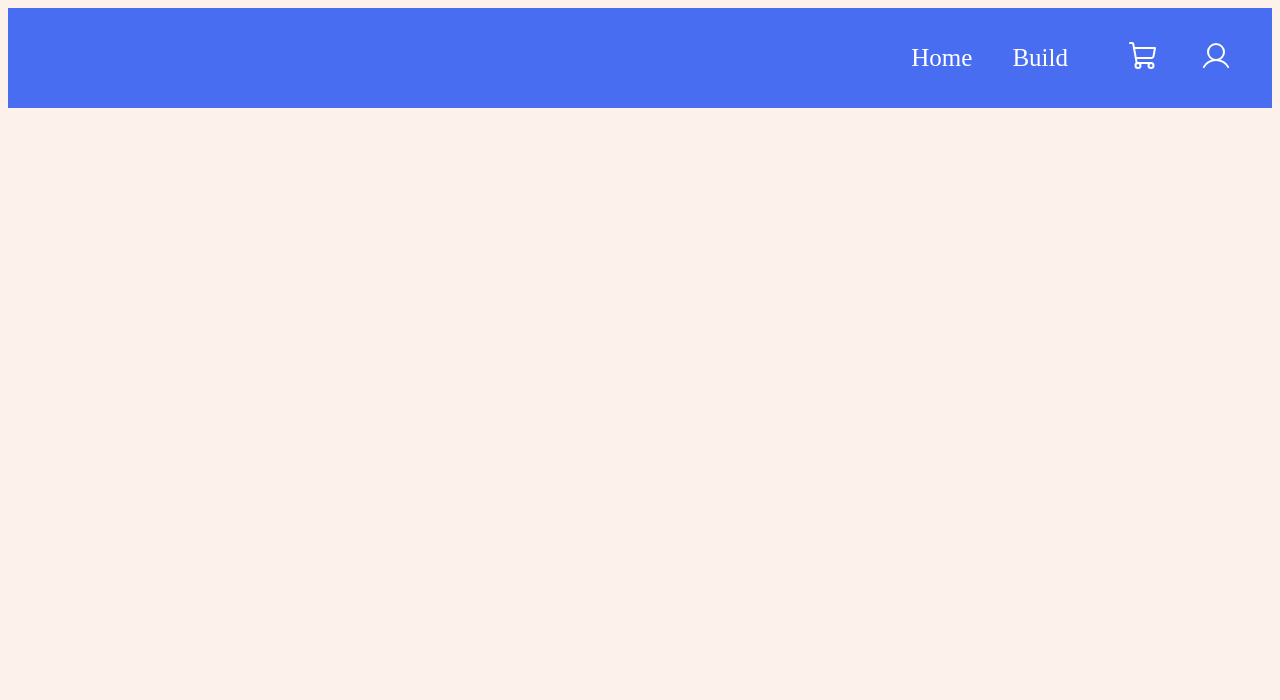
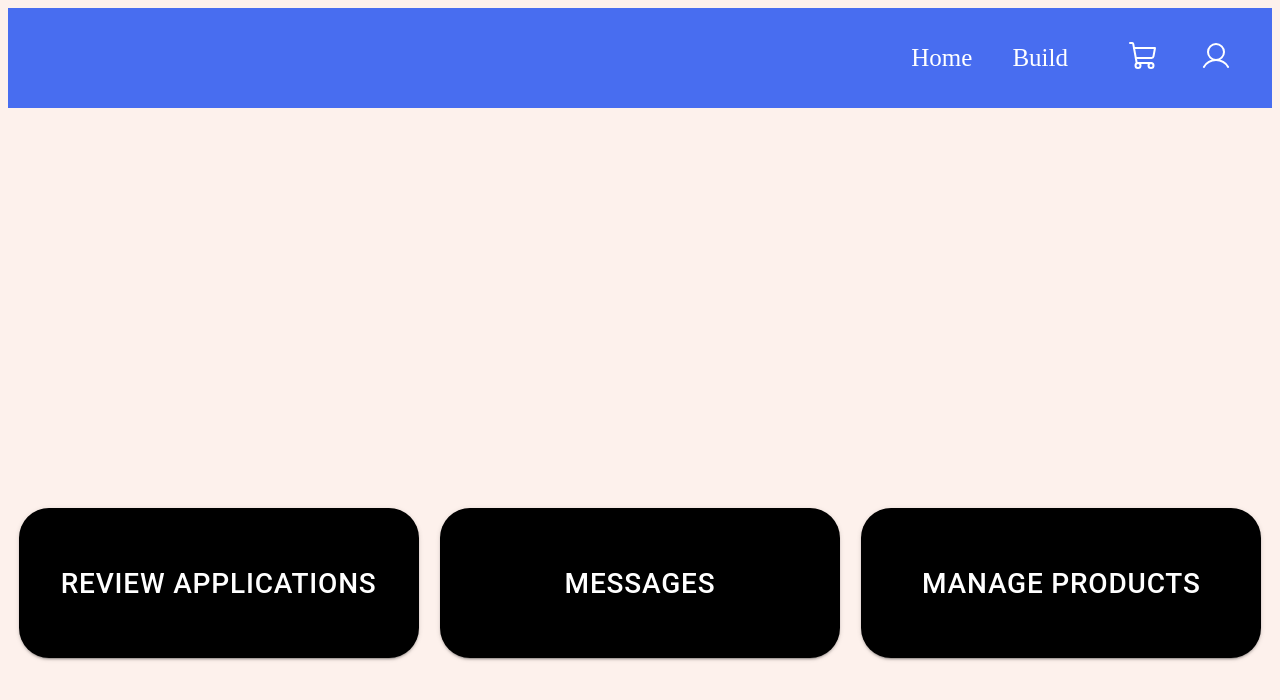
Before and after one commit to mhshabbir/CSC322_Project, a React (Create React App) app: page /employeeDashboard in a window 1280 px wide. Before the commit this address had no page. Shown: the top 700 px of the page. Built offline with nearby package versions, Linux system fonts and the light colour scheme.

Commit message:
employee dashboard + fixed login page layout

```diff
--- a/src/App.js
+++ b/src/App.js
@@ -8,6 +8,7 @@ import { Build } from "./pages/build/build";
 import { Login } from "./pages/login/login";
 import { SignUp } from "./pages/signup/signup";
 import { Viewproduct } from "./pages/viewProductPages/viewproduct";
+import { EmployeeDashboard } from './pages/dashboards/employeeDashboard';
 
 
 
@@ -21,8 +22,9 @@ function App() {
             <Route path='build' element={<Build/>}/>
             <Route path="/" element={<Shop />} />
             <Route path="cart" element={<Cart />} />
-            <Route path='pages/login' element={<Login/>} />
+            <Route path='login' element={<Login/>} />
             <Route path='signup' element={<SignUp/>} />
+            <Route path='employeeDashboard' element={<EmployeeDashboard/>} />
             <Route path='/product/:productlinkID' element={<Viewproduct/>}/>
 
           </Routes>
--- a/src/components/navbar.jsx
+++ b/src/components/navbar.jsx
@@ -1,8 +1,7 @@
 
 import React from "react";
 import { Link } from "react-router-dom";
-import { ShoppingCart } from "phosphor-react";
-import { User } from "phosphor-react";
+import { ShoppingCart, User } from "phosphor-react";
 import "./navbar.css";
 
 export const Navbar = () => {
@@ -23,8 +22,8 @@ export const Navbar = () => {
         <Link to="/cart">
           <ShoppingCart size={32} />
         </Link>
-        <Link to="/pages/login">
-        <User size={32} />
+        <Link to="/login">
+          <User size={32} />
         </Link>
       </div>
 
--- /dev/null
+++ b/src/pages/dashboards/employeeDashboard.jsx
@@ -0,0 +1,70 @@
+import { Grid, Button } from "@mui/material";
+import React from "react";
+
+export const EmployeeDashboard = () => {
+    return (
+            <Grid
+                container
+                direction="row"
+                textAlign="center"
+                mt={50}
+            >
+                <Grid item xs={4}>
+                    <Button
+                        disableRipple
+                        type="submit"
+                        variant="contained"
+                        size="large"
+                        style={{
+                            fontSize: 28,
+                            backgroundColor: 'black',
+                            color: 'white' ,
+                            width: '400px',
+                            height: '150px',
+                            borderRadius: '30px'
+                        }}
+                    >
+                        Review Applications
+                    </Button>
+                </Grid>
+
+                <Grid item xs={4}>
+                    <Button
+                        disableRipple
+                        type="submit"
+                        variant="contained"
+                        size="large"
+                        style={{
+                            fontSize: 28,
+                            backgroundColor: 'black',
+                            color: 'white' ,
+                            width: '400px',
+                            height: '150px',
+                            borderRadius: '30px'
+                        }}
+                    >
+                        Messages
+                    </Button>
+                </Grid>
+
+                <Grid item xs={4}>
+                    <Button
+                        disableRipple
+                        type="submit"
+                        variant="contained"
+                        size="large"
+                        style={{
+                            fontSize: 28,
+                            backgroundColor: 'black',
+                            color: 'white' ,
+                            width: '400px',
+                            height: '150px',
+                            borderRadius: '30px'
+                        }}
+                    >
+                        Manage Products
+                    </Button>
+                </Grid>
+            </Grid>
+    )
+}
--- a/src/pages/login/login.jsx
+++ b/src/pages/login/login.jsx
@@ -9,6 +9,9 @@ export const Login = () => {
     const handleSubmit = (e) => {
         e.preventDefault();
         console.log(email, password, account);
+        setEmail("")
+        setPassword("")
+        setAccount("")
     }
 
     return (
@@ -62,7 +65,7 @@ export const Login = () => {
                         onChange={e => setPassword(e.target.value)}
                     />
 
-                    <FormControl fullWidth>
+                    <FormControl fullWidth sx={{ mt: 2, mb:2}}>
                         <InputLabel id="account-type-label">Select Account Type</InputLabel>
                         <Select
                             labelId="account-type-label"
@@ -70,12 +73,14 @@ export const Login = () => {
                             label="Select Account Type"
                             value={account}
                             onChange={e => setAccount(e.target.value)}
+                            sx={{ height: 60 }}
                         >
                             <MenuItem value={"Owner"}>Owner</MenuItem>
                             <MenuItem value={"Employee"}>Employee</MenuItem>
                             <MenuItem value={"Customer"}>Customer</MenuItem>
                         </Select>
                     </FormControl>
+
                     <Button
                         type="submit"
                         variant="contained"
@@ -84,15 +89,15 @@ export const Login = () => {
                             backgroundColor: 'black',
                             color: 'white' ,
                             width:'200px',
-                            borderRadius: '30px'
+                            borderRadius: '30px',
                         }}
                     >
                         Login
                     </Button>
 
-                    <Grid container>
+                    <Grid mt={2} container>
                         <Grid item>
-                            <Link href="/SignUp" variant="body2">
+                            <Link href="/signup" variant="body2">
                                 {"Don't have an account? Sign-up"}
                             </Link>
                         </Grid>
--- a/src/pages/signup/signup.jsx
+++ b/src/pages/signup/signup.jsx
@@ -83,6 +83,7 @@ export const SignUp = () => {
                         placeholder="********"
                     />
 
+                    <Box mt={1}>
                         <Button
                             type="submit"
                             variant="contained"
@@ -97,10 +98,12 @@ export const SignUp = () => {
                         >
                             Register
                         </Button>
+                    </Box>
 
-                    <Grid container>
+
+                    <Grid mt={1} container>
                         <Grid item>
-                            <Link href="/Login" variant="body2">
+                            <Link href="/login" variant="body2">
                                 {"Already have an account? Sign in"}
                             </Link>
                         </Grid>
```
Lines whose indentation alone changed are shown as unchanged.
